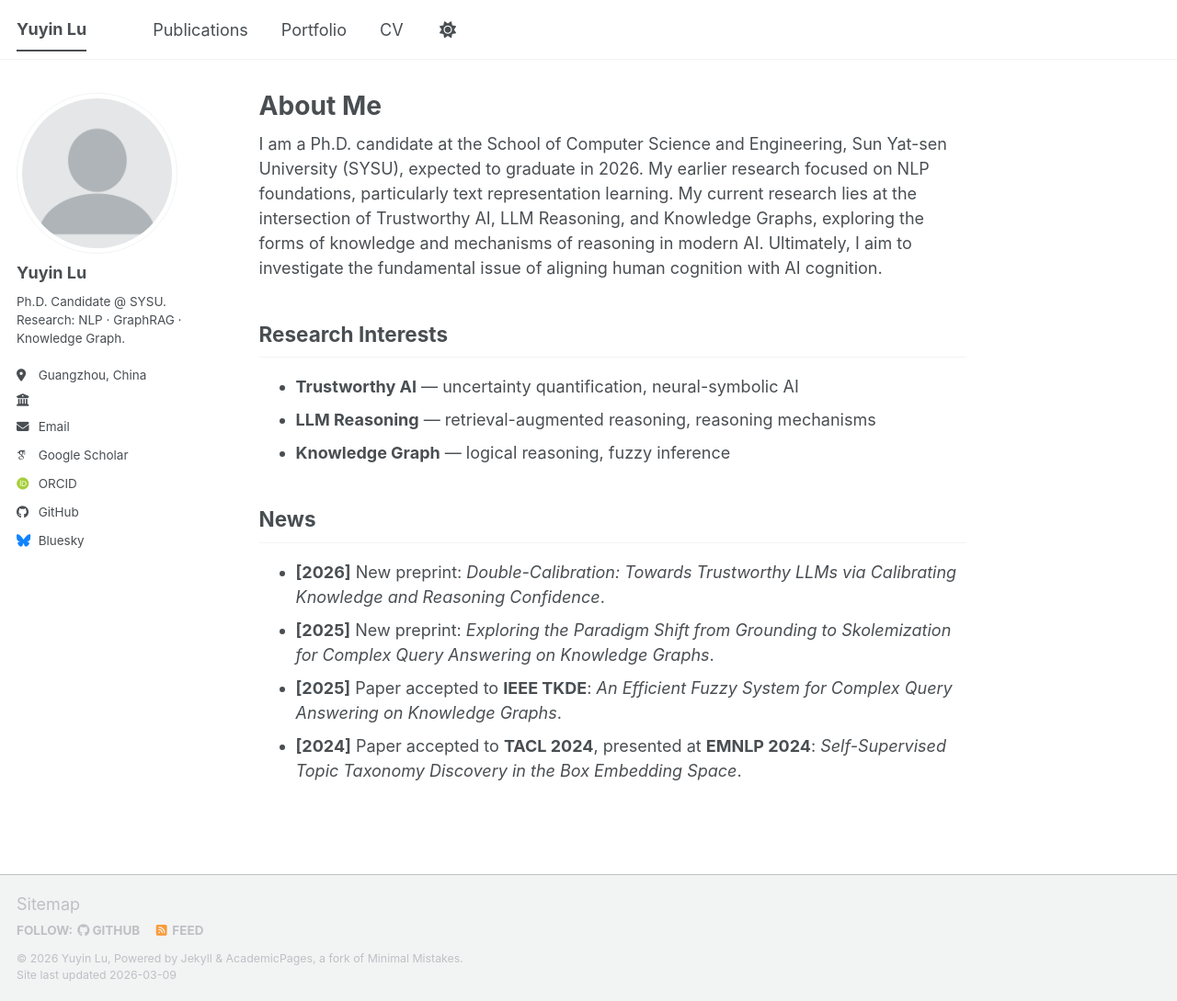
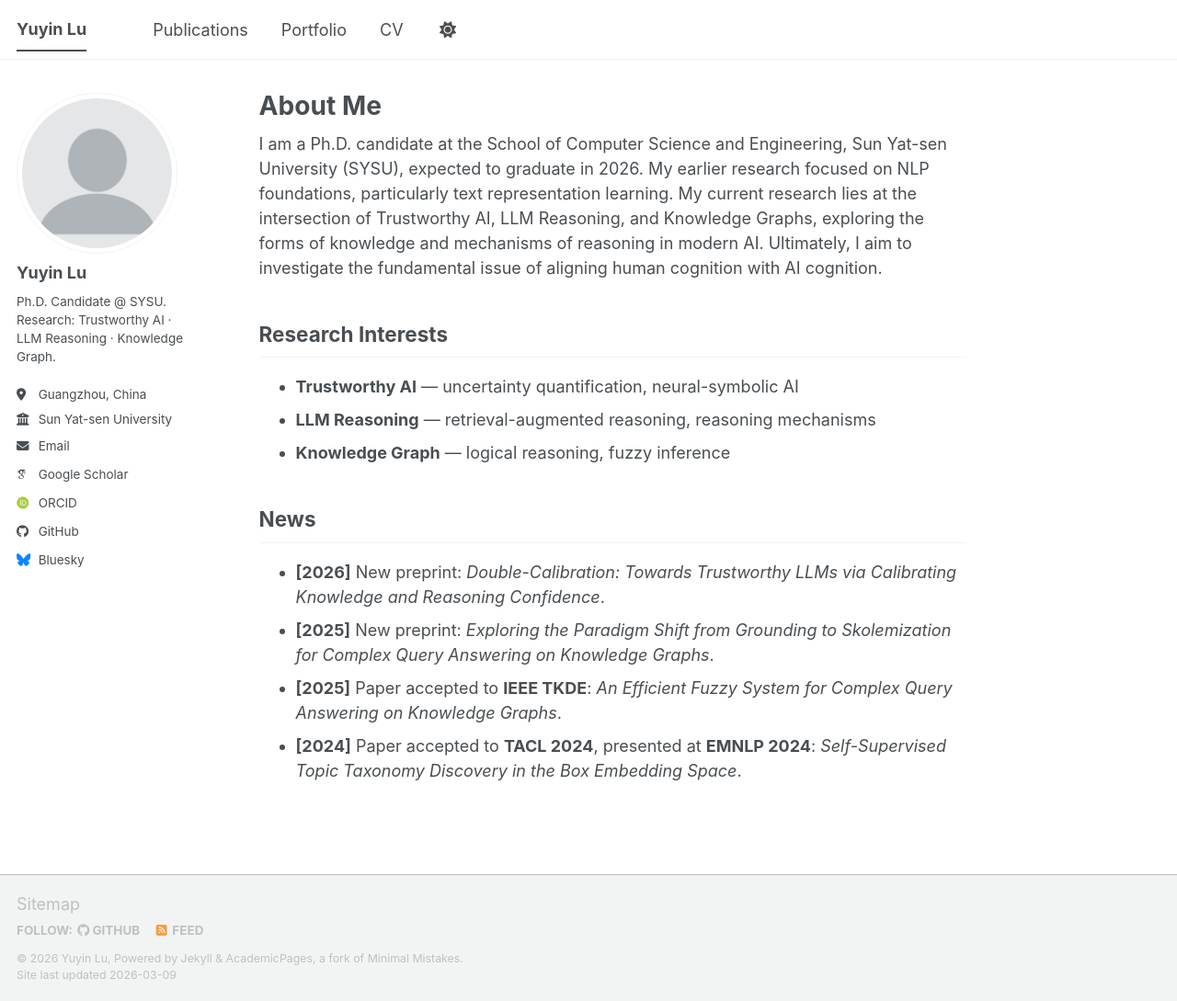
Before and after one commit to luyy9apples/luyy9apples.github.io, a Jekyll site: the page built from _pages/about.md, in a window 1280 px wide and 1089 px high. Shown: the whole window at 92% size. Built offline with Jekyll 4.4.1, drawn with Linux system fonts in a browser that asks for light colours; some web fonts are replaced; a script bundle is joined from its source files by our own code; library files that are not in the unit come from our copies.

Commit message:
Update _config.yml

```diff
--- a/_config.yml
+++ b/_config.yml
@@ -26,9 +26,9 @@ author:
   avatar           : "profile.png"
   name             : "Yuyin Lu"
   pronouns         : # example: "she/her"
-  bio              : "Ph.D. Candidate @ SYSU. Research: NLP · GraphRAG · Knowledge Graph."
+  bio              : "Ph.D. Candidate @ SYSU. Research: Trustworthy AI · LLM Reasoning · Knowledge Graph."
   location         : "Guangzhou, China"
-  employer         : ""
+  employer         : "Sun Yat-sen University"
   uri              : # URL
   email            : "luyy37@mail2.sysu.edu.cn"
 
```
